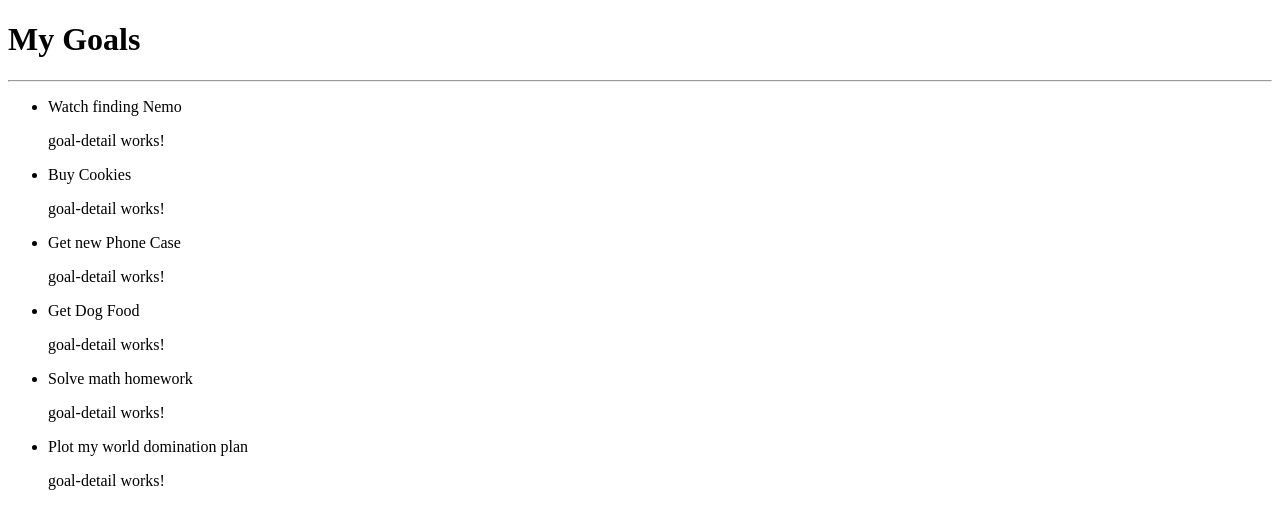
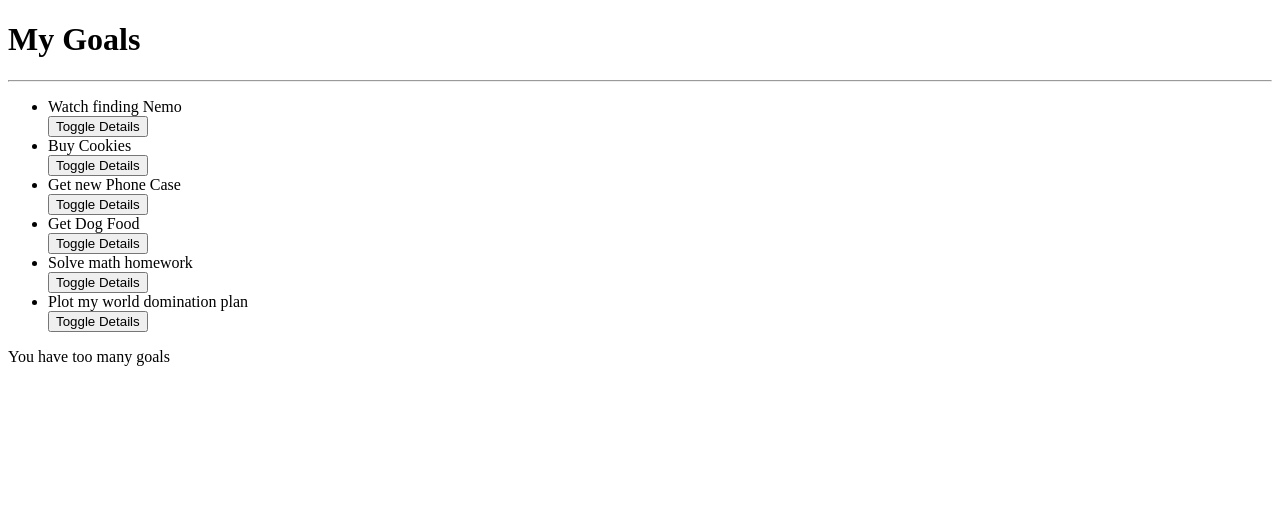
Before and after one commit to Omwakwe/Goals2, an Angular app: page / in a window 1280 px wide. Shown: the top 528 px of the page. Built offline with nearby package versions, Linux system fonts and the light colour scheme.

Commit message:
and output events

```diff
--- a/src/app/goal-detail/goal-detail.component.html
+++ b/src/app/goal-detail/goal-detail.component.html
@@ -1 +1,4 @@
-<p>goal-detail works!</p>
+<p>
+    {{goal.description}}
+</p>
+<button (click)='goalComplete(true)'>Complete</button>
--- a/src/app/goal-detail/goal-detail.component.ts
+++ b/src/app/goal-detail/goal-detail.component.ts
@@ -1,4 +1,4 @@
-import { Component, Input, OnInit } from '@angular/core';
+import { Component, EventEmitter, Input, OnInit, Output } from '@angular/core';
 import { Goal } from '../goal';
 
 @Component({
@@ -8,6 +8,11 @@ import { Goal } from '../goal';
 })
 export class GoalDetailComponent implements OnInit {
   @Input() goal: Goal;
+  @Output() isComplete = new EventEmitter<boolean>();
+
+  goalComplete(complete: boolean) {
+    this.isComplete.emit(complete);
+  }
 
   constructor() {}
 
--- a/src/app/goal.ts
+++ b/src/app/goal.ts
@@ -1,11 +1,10 @@
 export class Goal {
-  id: number;
-  name: string;
-  description: string;
-
-  // constructor(
-  //   public id: number,
-  //   public name: string,
-  //   public description: string
-  // ) {}
+  showDescription: boolean;
+  constructor(
+    public id: number,
+    public name: string,
+    public description: string
+  ) {
+    this.showDescription = false;
+  }
 }
--- a/src/app/goal/goal.component.html
+++ b/src/app/goal/goal.component.html
@@ -1,10 +1,11 @@
-<div>
-    <h1>My Goals</h1>
-    <hr>
-    <ul>
-        <li *ngFor='let goal of goals'>
-            {{goal.name}}
-            <app-goal-detail [goal]='goal'></app-goal-detail>
-        </li>
-    </ul>
-</div>
+<h1>My Goals</h1>
+<hr>
+<ul>
+    <div *ngFor='let goal of goals;let i = index'>
+        <li>{{goal.name}}</li>
+        <button (click)='toggleDetails(i)'>Toggle Details</button>
+        <app-goal-detail *ngIf='goal.showDescription' [goal]='goal' (isComplete)='completeGoal($event,i)'>
+        </app-goal-detail>
+    </div>
+</ul>
+<p *ngIf='goals.length > 5'>You have too many goals</p>
--- a/src/app/goal/goal.component.ts
+++ b/src/app/goal/goal.component.ts
@@ -8,33 +8,27 @@ import { Goal } from '../goal';
 })
 export class GoalComponent implements OnInit {
   goals: Goal[] = [
-    {
-      id: 1,
-      name: 'Watch finding Nemo',
-      description: 'Find an online version and watch merlin find his son',
-    },
-    {
-      id: 2,
-      name: 'Buy Cookies',
-      description: 'I have to buy cookies for the parrot',
-    },
-    {
-      id: 3,
-      name: 'Get new Phone Case',
-      description: 'Diana has her birthday coming up soon',
-    },
-    {
-      id: 4,
-      name: 'Get Dog Food',
-      description: 'Pupper likes expensive sancks',
-    },
-    { id: 5, name: 'Solve math homework', description: 'Damn Math' },
-    {
-      id: 6,
-      name: 'Plot my world domination plan',
-      description: 'Cause I am an evil overlord',
-    },
+    new Goal(
+      1,
+      'Watch finding Nemo',
+      'Find an online version and watch merlin find his son'
+    ),
+    new Goal(2, 'Buy Cookies', 'I have to buy cookies for the parrot'),
+    new Goal(3, 'Get new Phone Case', 'Diana has her birthday coming up soon'),
+    new Goal(4, 'Get Dog Food', 'Pupper likes expensive snacks'),
+    new Goal(5, 'Solve math homework', 'Damn Math'),
+    new Goal(6, 'Plot my world domination plan', 'Cause I am an evil overlord'),
   ];
+
+  toggleDetails(index: number) {
+    this.goals[index].showDescription = !this.goals[index].showDescription;
+  }
+
+  completeGoal(isComplete: boolean, index: number) {
+    if (isComplete) {
+      this.goals.splice(index, 1);
+    }
+  }
 
   constructor() {}
 
--- /dev/null
+++ b/src/app/test.ts
@@ -0,0 +1,3 @@
+export class Test {
+  id: number;
+}
--- a/tsconfig.json
+++ b/tsconfig.json
@@ -2,6 +2,7 @@
 {
   "compileOnSave": false,
   "compilerOptions": {
+    // "noImplicitAny": true,
     "strictPropertyInitialization": false,
     "baseUrl": "./",
     "outDir": "./dist/out-tsc",
```
Also changed, not shown: src/app/app.component.html (+0 -10 lines), 1 other file (tests, documents, lock files or other folders).
